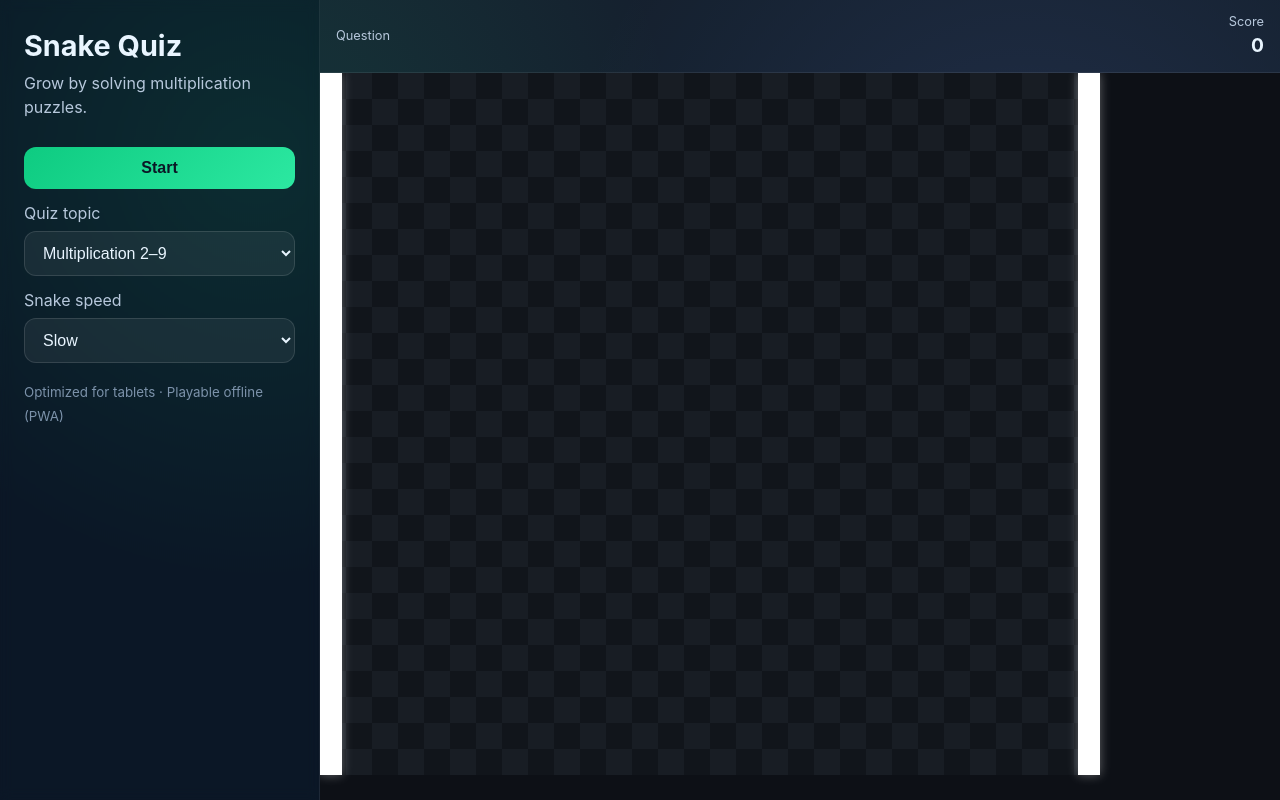
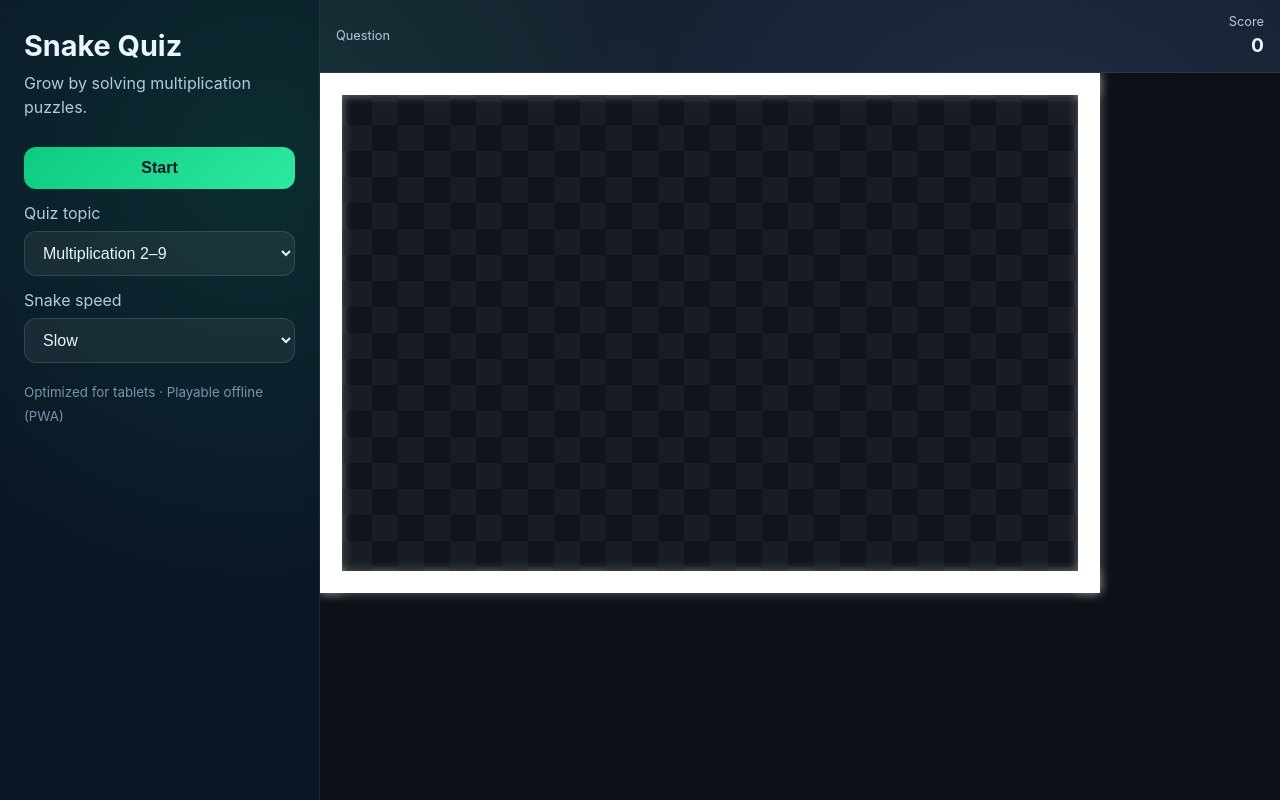
Before and after one commit to vrabczak/SnakeQuiz, a React (Vite) app: page / in a window 1280 px wide. Built offline with nearby package versions, Linux system fonts and the light colour scheme.

Commit message:
param adjust

```diff
--- a/src/App.tsx
+++ b/src/App.tsx
@@ -20,11 +20,11 @@ const QUIZ_TOPICS: QuizTopic[] = [
   })
 ];
 const SPEED_OPTIONS = [
-  { label: 'Very slow', value: 280 },
-  { label: 'Slow', value: 230 },
-  { label: 'Normal', value: STEP_MS },
-  { label: 'Fast', value: 120 },
-  { label: 'Very fast', value: 90 }
+  { label: 'Very slow', value: 350 },
+  { label: 'Slow', value: 300 },
+  { label: 'Normal', value: 250 },
+  { label: 'Fast', value: 200 },
+  { label: 'Very fast', value: 150 }
 ];
 const MOBILE_BREAKPOINT = 960;
 
--- a/src/game/config.ts
+++ b/src/game/config.ts
@@ -1,6 +1,6 @@
 /** Shared board geometry and timing configuration. */
 export const GRID_WIDTH = 30;
-export const GRID_HEIGHT = 30;
+export const GRID_HEIGHT = 20;
 export const CELL_SIZE = 26;
 export const LABEL_SIZE = 2;
 export const STEP_MS = 170;
```
